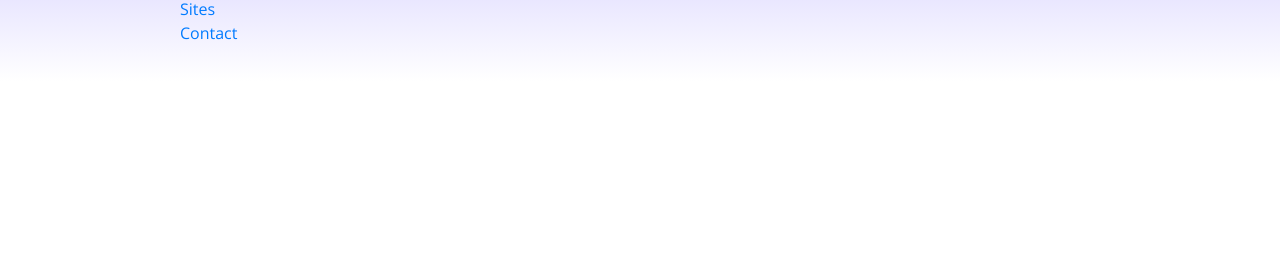
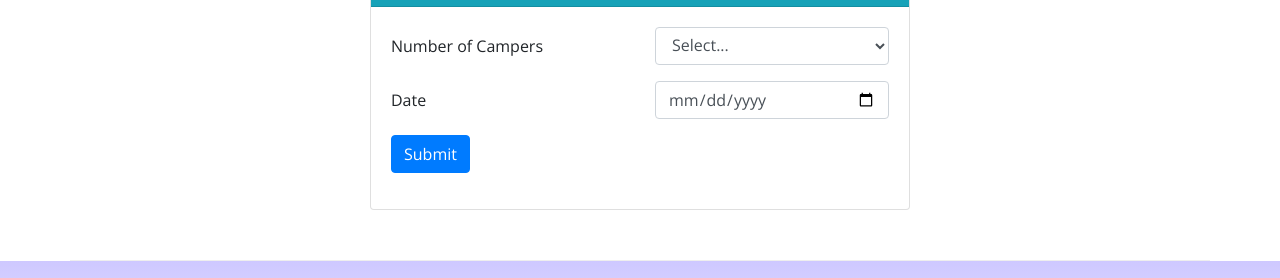
Before and after one commit to u591155/nucampsite, a website: page index.html in a window 1280 px wide. Shown: the part 1256-1534 px from the top of the page. Before the commit the page ends 1337 px from the top, so only its background shows below. Drawn offline with nearby package versions, Linux system fonts and the light colour scheme.

Commit message:
week 2 task2 sm class changed to md for better render

```diff
--- a/index.html
+++ b/index.html
@@ -102,6 +102,43 @@
                 </div>
             </div>
         </div>
+        <!-- start of week 2-task2 -->
+        <div class="row row-content align-items-center">
+            <div class="col-sm-6 mx-auto">
+                <div class="card">
+                    <h3 class="card-header bg-info text-white">Reserve a Campsite</h3>
+                    <div class="card-body">
+                        <form>
+                            <div class="row form-group">
+                                <label for="numCampers" class="col-md-6 col-form-label" for="">Number of Campers</label>
+                                <div class="col">
+                                    <select class="col-md form-control" name="numCampers" id="numCampers">
+                                        <option value="select">Select...</option>
+                                        <option value="1">1</option>
+                                        <option value="2">2</option>
+                                        <option value="3">3</option>
+                                        <option value="4">4</option>
+                                        <option value="5">5</option>
+                                        <option value="6">6</option>
+                                    </select>
+                                </div>
+                            </div>
+                            <div class="row form-group">
+                                <label for="date" class="col-md-6 col-form-label" placeholder="date">Date</label>
+                                <div class="col-md-6">
+                                <input class="col form-control" type="date" id="date">
+                                </div>
+                            </div>
+                            <div class="row form-group">
+                                <div class="col-md-6">
+                                <button type="button" class="btn btn-primary">Submit</button>
+                                </div>
+                            </div>
+                        </form>
+                    </div>
+                </div>
+            </div>
+        </div>
     </div>
 
     <footer class="site-footer">
```
